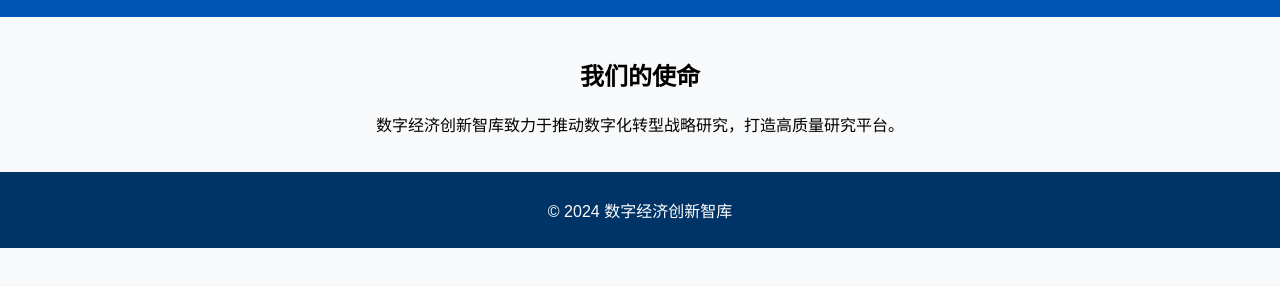
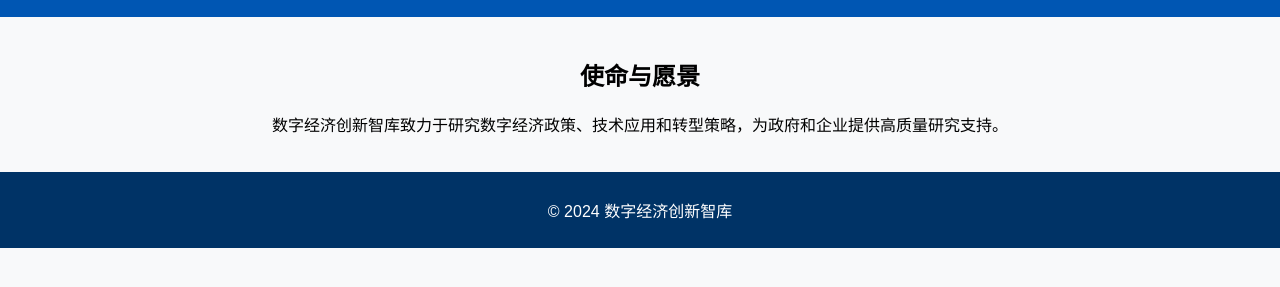
Before and after one commit to ahnukm/digital-economy-thinktank, a plain HTML site: page about.html in a window 1280 px wide. Shown: the part 69-356 px from the top of the page. Drawn offline with Linux system fonts and the light colour scheme.

Commit message:
Update about.html

```diff
--- a/about.html
+++ b/about.html
@@ -3,7 +3,7 @@
 <head>
     <meta charset="UTF-8">
     <meta name="viewport" content="width=device-width, initial-scale=1.0">
-    <title>关于智库</title>
+    <title>关于我们 - 数字经济智库</title>
     <link rel="stylesheet" href="styles/main.css">
 </head>
 <body>
@@ -11,8 +11,8 @@
         <h1>关于数字经济智库</h1>
     </header>
     <section>
-        <h2>我们的使命</h2>
-        <p>数字经济创新智库致力于推动数字化转型战略研究，打造高质量研究平台。</p>
+        <h2>使命与愿景</h2>
+        <p>数字经济创新智库致力于研究数字经济政策、技术应用和转型策略，为政府和企业提供高质量研究支持。</p>
     </section>
     <footer>
         <p>© 2024 数字经济创新智库</p>
```
